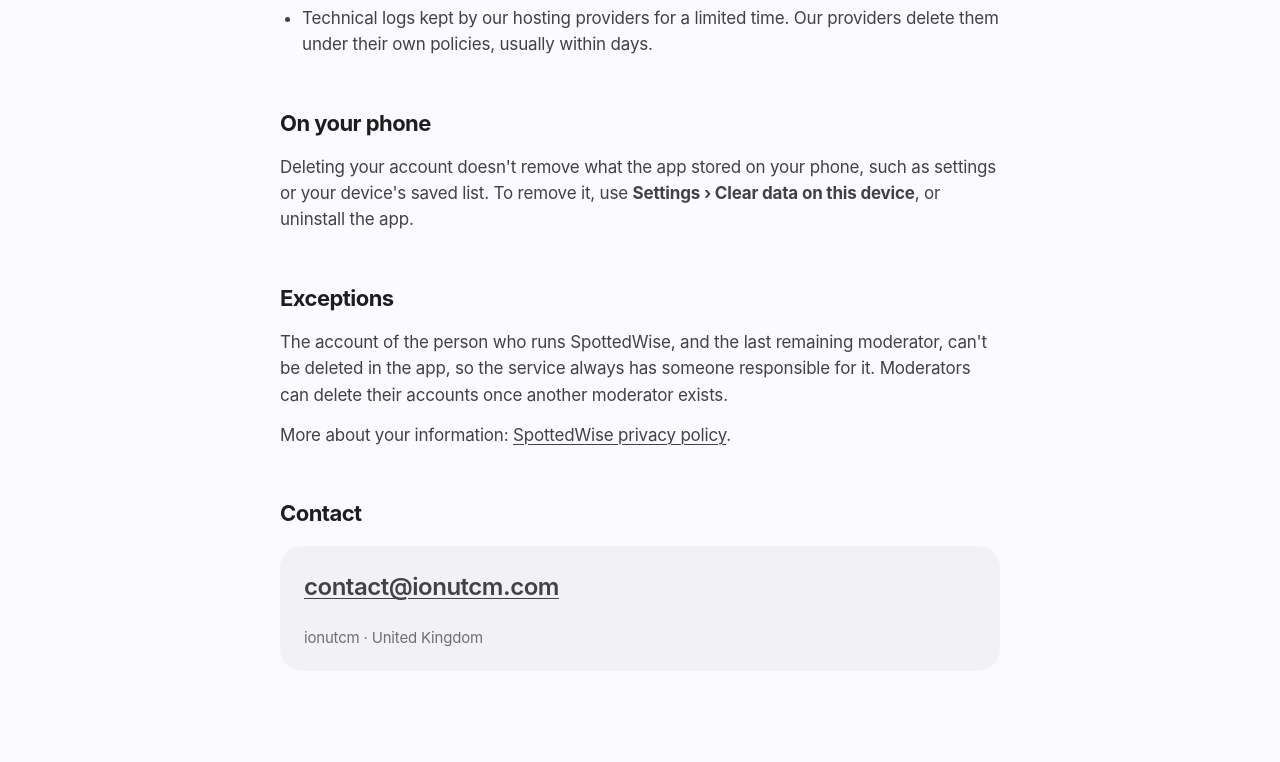
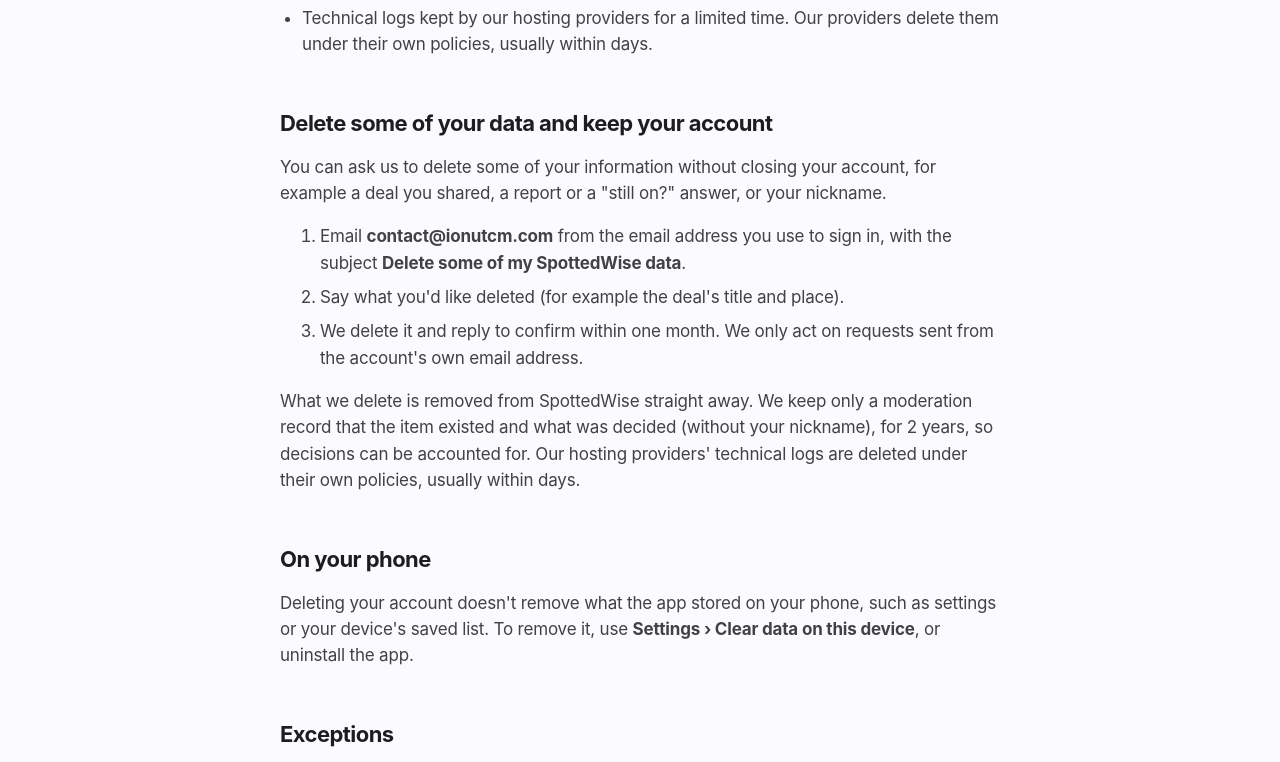
Before and after one commit to ionutcm402-beep/ionutcm-site, a plain HTML site: page public/spottedwise-delete-account.html in a window 1280 px wide. Shown: the part 1610-2372 px from the top of the page. Drawn offline with Linux system fonts and the light colour scheme.

Commit message:
SpottedWise: 'Delete some of your data and keep your account' section (Google Play data deletion)
Co-Authored-By: Claude Opus 5.5 <noreply@anthropic.com>
Claude-Session: https://claude.ai/code/session_01Fi8hFYHVfWetYjqKPyL57h

```diff
--- a/public/spottedwise-delete-account.html
+++ b/public/spottedwise-delete-account.html
@@ -73,6 +73,15 @@
 <li>Technical logs kept by our hosting providers for a limited time. Our providers delete them under their own policies, usually within days.</li>
 </ul>
 
+<h2 id="some-data">Delete some of your data and keep your account</h2>
+<p>You can ask us to delete some of your information without closing your account, for example a deal you shared, a report or a "still on?" answer, or your nickname.</p>
+<ol>
+<li>Email <strong>contact@ionutcm.com</strong> from the email address you use to sign in, with the subject <strong>Delete some of my SpottedWise data</strong>.</li>
+<li>Say what you'd like deleted (for example the deal's title and place).</li>
+<li>We delete it and reply to confirm within one month. We only act on requests sent from the account's own email address.</li>
+</ol>
+<p>What we delete is removed from SpottedWise straight away. We keep only a moderation record that the item existed and what was decided (without your nickname), for 2 years, so decisions can be accounted for. Our hosting providers' technical logs are deleted under their own policies, usually within days.</p>
+
 <h2>On your phone</h2>
 <p>Deleting your account doesn't remove what the app stored on your phone, such as settings or your device's saved list. To remove it, use <strong>Settings › Clear data on this device</strong>, or uninstall the app.</p>
 
```
Also changed, not shown: content/legal/spottedwise-delete-account.html (+9 -0 lines).
